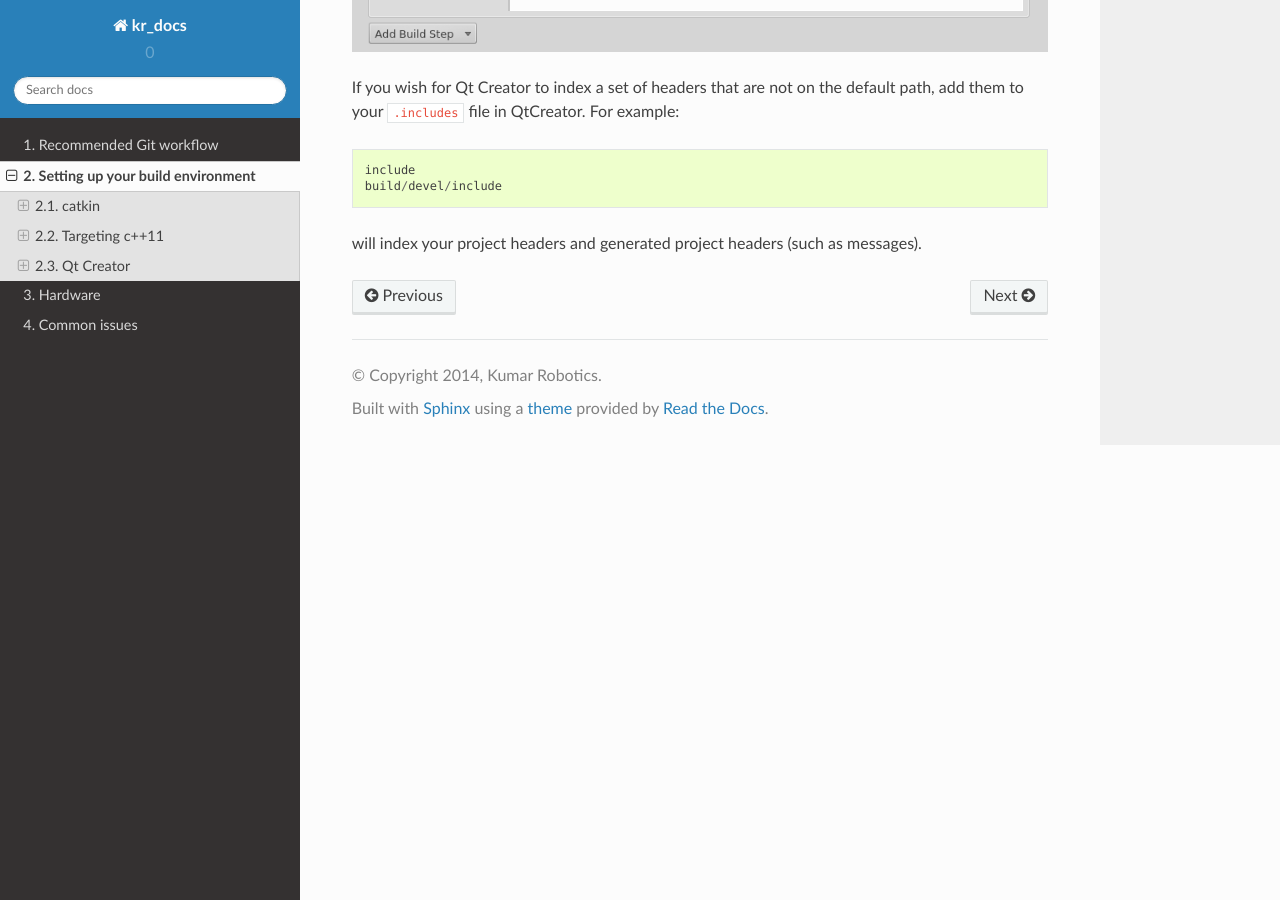
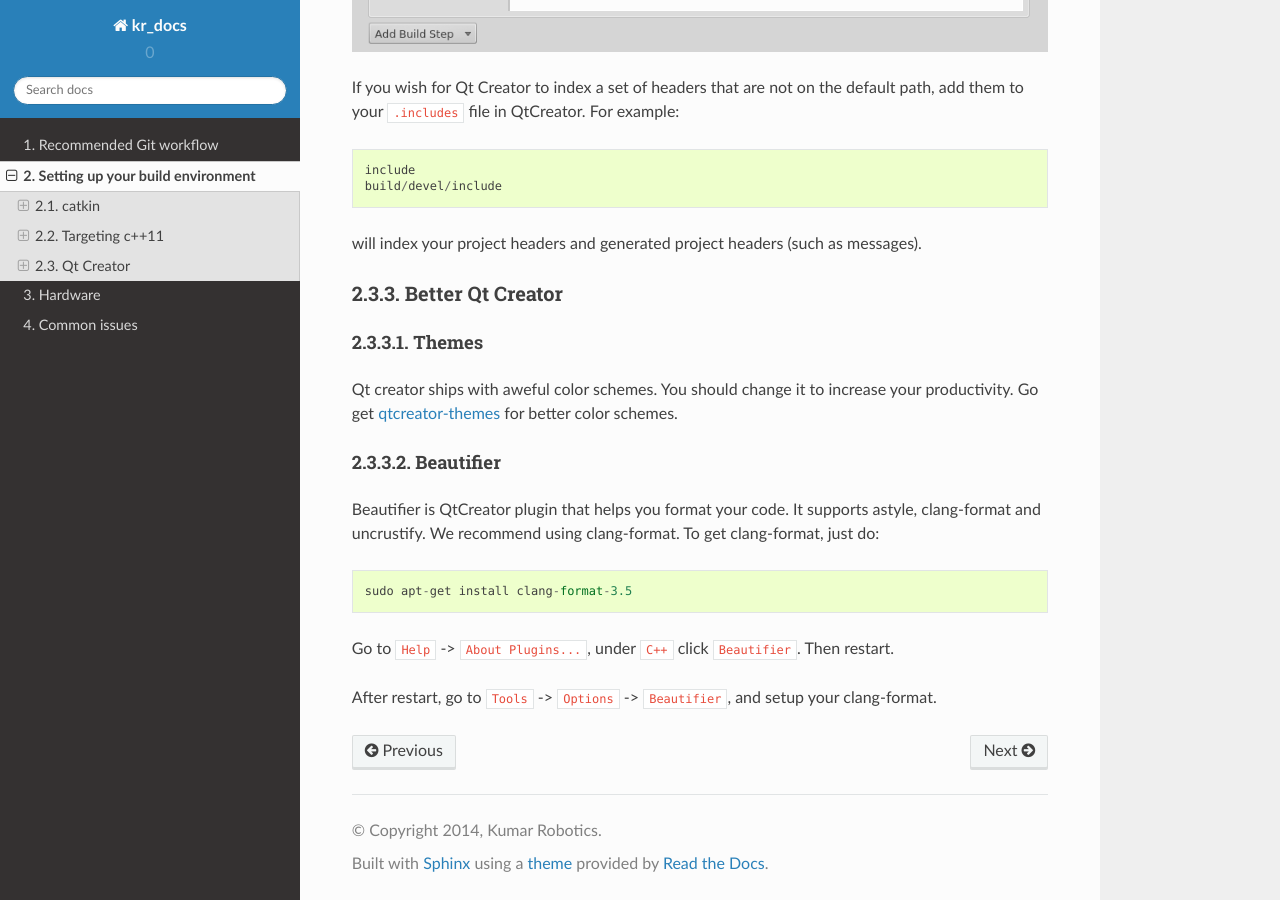
Before and after one commit to KumarRobotics/kr_docs, a Sphinx documentation site: the page built from docs/source/references/env_setup.rst, in a window 1280 px wide and 900 px high, scrolled down 4029 px. Built offline with Sphinx 7.4.7 and the Read the Docs theme 2.0.0, drawn with Linux system fonts in a browser that asks for light colours; some of the changed text lies outside the part shown.

Commit message:
add better qt creator section

```diff
--- a/docs/source/references/env_setup.rst
+++ b/docs/source/references/env_setup.rst
@@ -75,7 +75,7 @@ Launching Qt Creator
 
 In order to access the necessary environment variables (``ROS_PACKAGE_PATH``, ``ROS_MASTER_URI``, etc) Qt Creator must be started from the command line. Alternatively, you can make a desktop launcher by following the instructions `here <http://wiki.ros.org/IDEs#QtCreator>`_.
 
-ROS packages in Qt Creator
+ROS Packages in Qt Creator
 --------------------------
 
 To use Qt Creator with your ROS package. Create a new project with the ``File -> New File or Project`` action. Select the ``Import Project -> Import Existing Project``, as illustrated below:
@@ -102,3 +102,22 @@ If you wish for Qt Creator to index a set of headers that are not on the default
   build/devel/include
 
 will index your project headers and generated project headers (such as messages).
+
+Better Qt Creator
+-----------------
+
+Themes
+~~~~~~
+
+Qt creator ships with aweful color schemes. You should change it to increase your productivity. Go get `qtcreator-themes <https://github.com/gareth-cross/qtcreator-themes>`_ for better color schemes.
+
+Beautifier
+~~~~~~~~~~
+
+Beautifier is QtCreator plugin that helps you format your code. It supports astyle, clang-format and uncrustify. We recommend using clang-format. To get clang-format, just do::
+
+    sudo apt-get install clang-format-3.5
+
+Go to ``Help`` -> ``About Plugins...``, under ``C++`` click ``Beautifier``. Then restart.
+
+After restart, go to ``Tools`` -> ``Options`` -> ``Beautifier``, and setup your clang-format.
```
